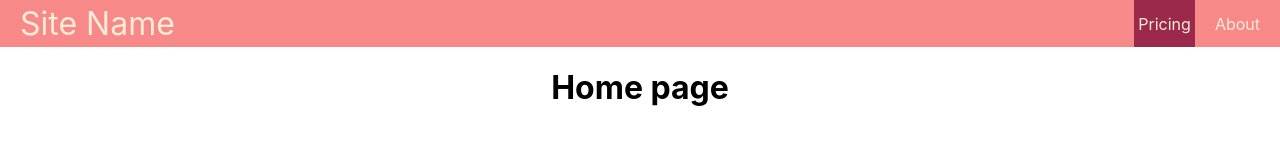
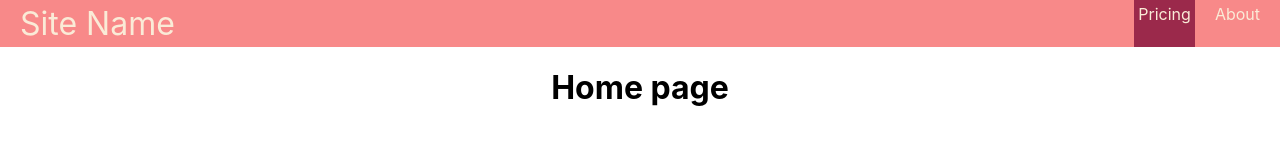
Before and after one commit to Katiasun/Creating-A-Navbar-In-React-With-Routing, a React (Create React App) app: page / in a window 1280 px wide. Shown: the top 160 px of the page. Built offline with nearby package versions, Linux system fonts and the light colour scheme.

Commit message:
add function CustomLink in file Navbar.

```diff
--- a/src/components/Navbar.js
+++ b/src/components/Navbar.js
@@ -1,15 +1,30 @@
+import { Link, useMatch, useResolvedPath } from "react-router-dom";
+
+function CustomLink({ to, children, ...props }) {
+  const resolvedPath = useResolvedPath(to);
+  const isActive = useMatch({ path: resolvedPath.pathname, end: true });
+
+  return (
+    <li className={isActive ? "active" : ""}>
+      <Link to={to} {...props}>
+        {children}
+      </Link>
+    </li>
+  );
+}
+
 export default function Navbar() {
   return (
     <nav className="nav">
-      <a href="/" className="site-title">
+      <Link to="/" className="site-title">
         Site Name
-      </a>
+      </Link>
       <ul>
         <li className="active">
-          <a href="/pricing">Pricing</a>
+          <CustomLink to="/pricing">Pricing</CustomLink>
         </li>
         <li>
-          <a href="/about">About</a>
+          <CustomLink to="/about">About</CustomLink>
         </li>
       </ul>
     </nav>
```
